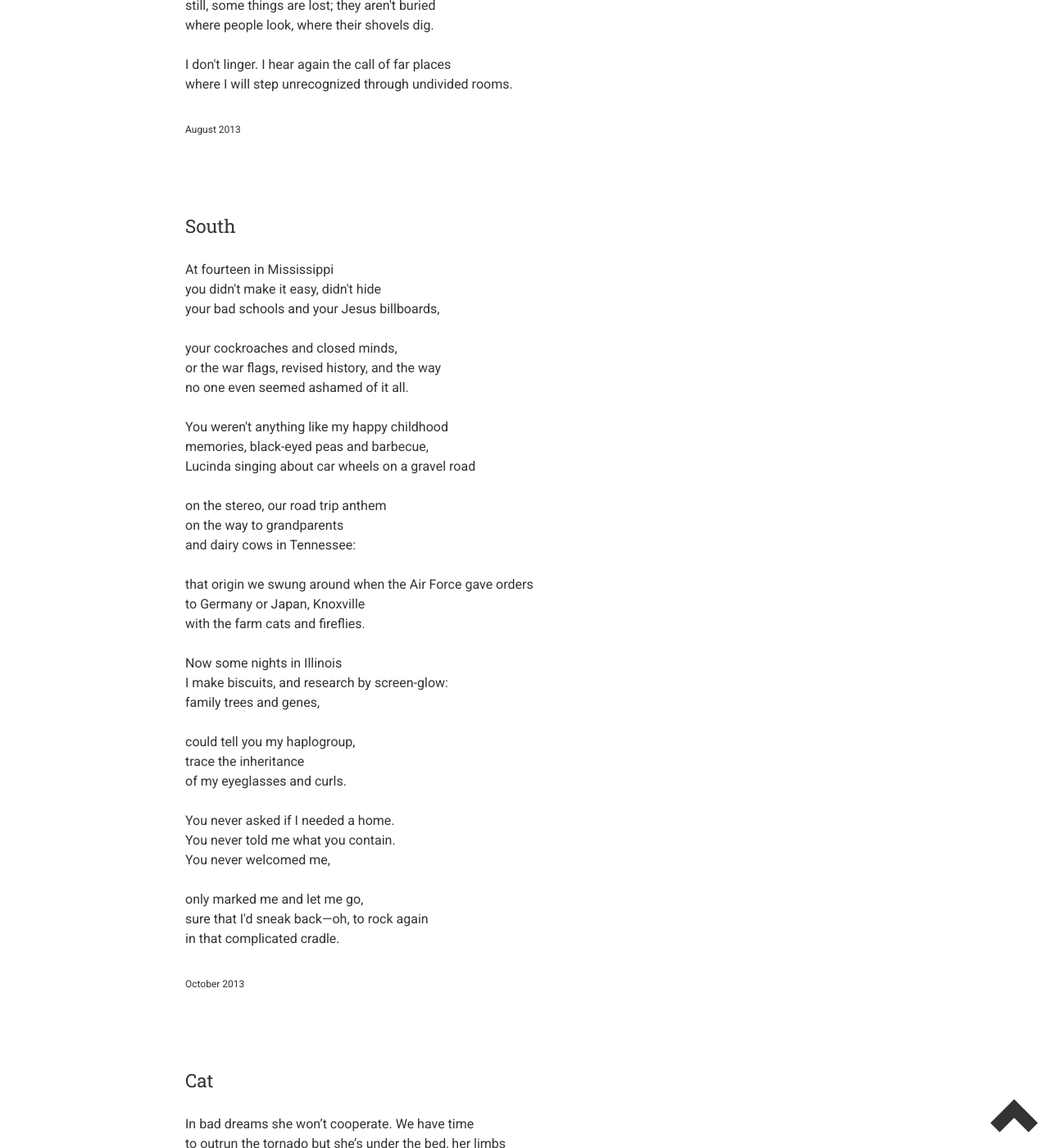
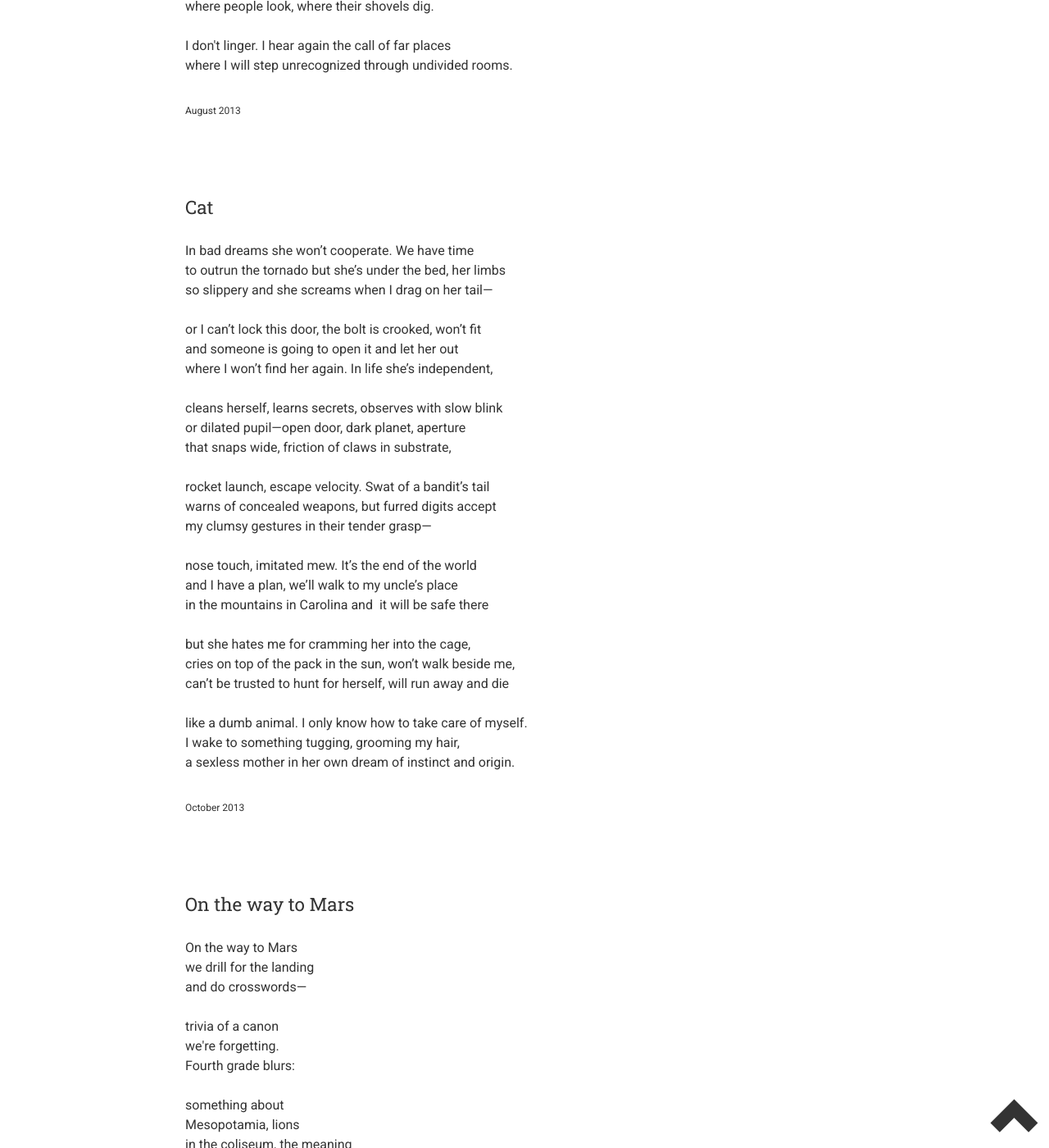
Before and after one commit to piscisvolans/piscisvolans.github.io, a Jekyll site: the page built from poetry.md, in a window 1280 px wide and 1400 px high, scrolled down 1393 px. Shown: the whole window at 82% size. Built offline with Jekyll 4.4.1, drawn with Linux system fonts in a browser that asks for light colours; nearby versions of some CDN libraries; some web fonts are replaced; comment, search, counter and statistics services are not loaded.

Commit message:
Update poetry.md

```diff
--- a/poetry.md
+++ b/poetry.md
@@ -6,7 +6,6 @@ title: "Poetry"
 Poems on all the major topics: cats, dreams, and the end of the world.
 
 * [Kola Superdeep Borehole](#kola-superdeep-borehole)
-* [South](#south)
 * [Cat](#cat)
 * [On the way to Mars](#on-the-way-to-mars)
 * [Exchange student](#exchange-student)
@@ -58,46 +57,6 @@ I don't linger. I hear again the call of far places
 where I will step unrecognized through undivided rooms.
 </pre>
 <p class="date">August 2013</p>
-
-<h2 id="south">South</h2>
-<pre class="poem">
-At fourteen in Mississippi
-you didn't make it easy, didn't hide
-your bad schools and your Jesus billboards,
-
-your cockroaches and closed minds,
-or the war flags, revised history, and the way
-no one even seemed ashamed of it all.
-
-You weren't anything like my happy childhood
-memories, black-eyed peas and barbecue,
-Lucinda singing about car wheels on a gravel road
-
-on the stereo, our road trip anthem
-on the way to grandparents
-and dairy cows in Tennessee:
-
-that origin we swung around when the Air Force gave orders
-to Germany or Japan, Knoxville
-with the farm cats and fireflies.
-
-Now some nights in Illinois
-I make biscuits, and research by screen-glow:
-family trees and genes,
-
-could tell you my haplogroup,
-trace the inheritance
-of my eyeglasses and curls.
-
-You never asked if I needed a home.
-You never told me what you contain.
-You never welcomed me,
-
-only marked me and let me go,
-sure that I'd sneak back—oh, to rock again
-in that complicated cradle.
-</pre>
-<p class="date">October 2013</p>
 
 <h2 id="cat">Cat</h2>
 <pre class="poem">
```
